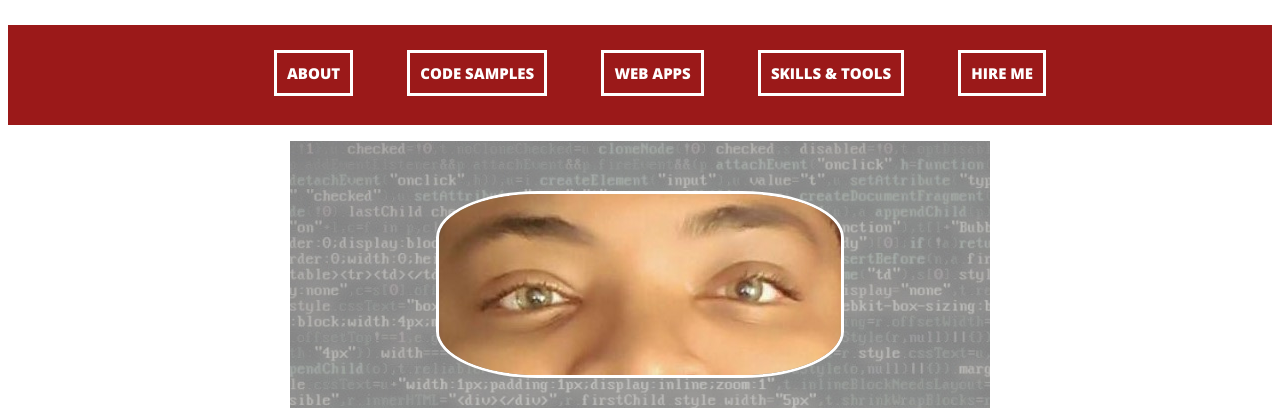
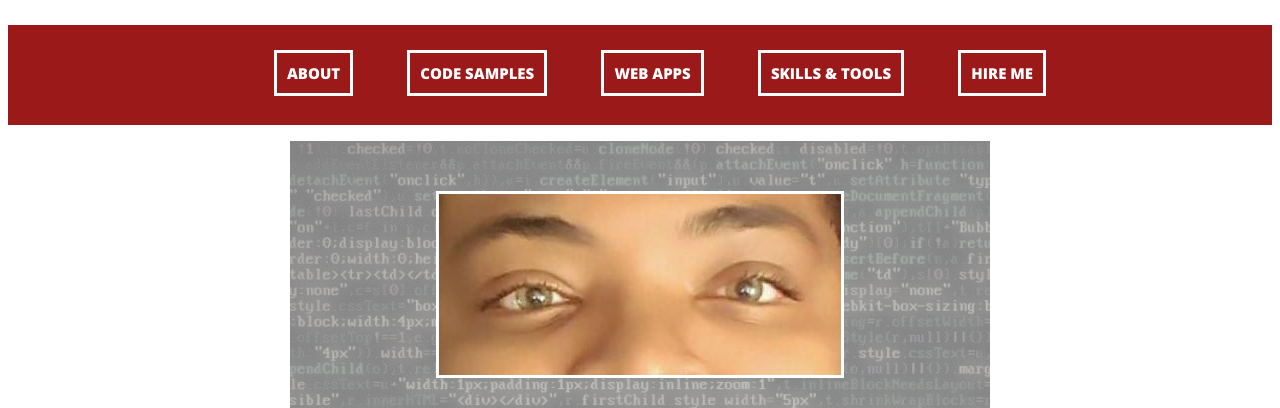
Before and after one commit to VBATES2/portfolio, a plain HTML site: page index.html in a window 1280 px wide. Shown: the top 408 px of the page. Drawn offline with nearby package versions, Linux system fonts and the light colour scheme; files that its build step writes are made by us from their sources; files whose address does not match are found by name.

Commit message:
Update style.css

```diff
--- a/style.css
+++ b/style.css
@@ -66,7 +66,7 @@ li {
 font-size: 18px;
 }
 
-.me{ border-radius:25%; border-style: solid; border-color: white;
+.me{ border-style: solid; border-color: white;
 margin-top: 50px; }
 
 .about{width: 700px;
```
